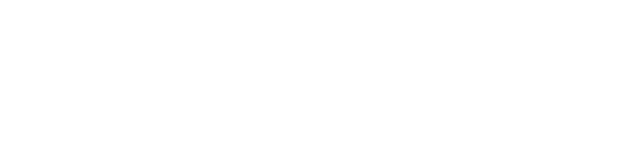
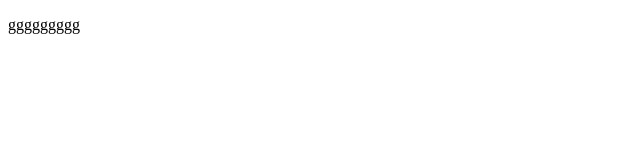
Before and after one commit to abdallah7aqtash/Stay.Nablus, a plain HTML site: page project.html in a window 1280 px wide. Shown: the whole page, without its empty margins (0-640 px from the left). Drawn offline with Linux system fonts and the light colour scheme.

Commit message:
new line

```diff
--- a/project.html
+++ b/project.html
@@ -6,7 +6,7 @@
     <title>STAY NABLUS</title>
 </head>
 <body>
-
+  <p>ggggggggg</p>
 
 
 
```
